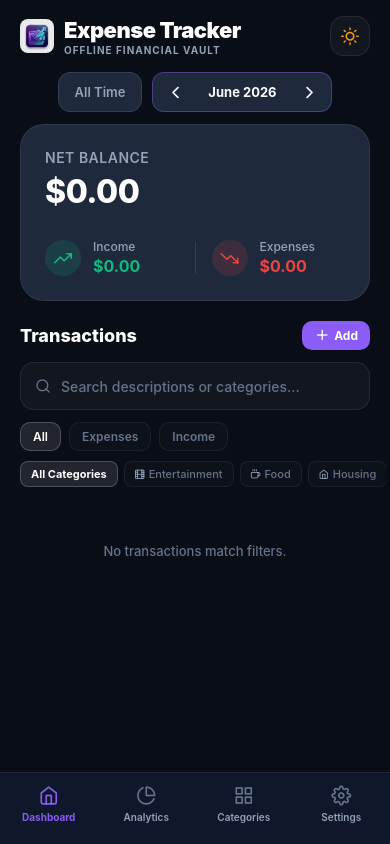
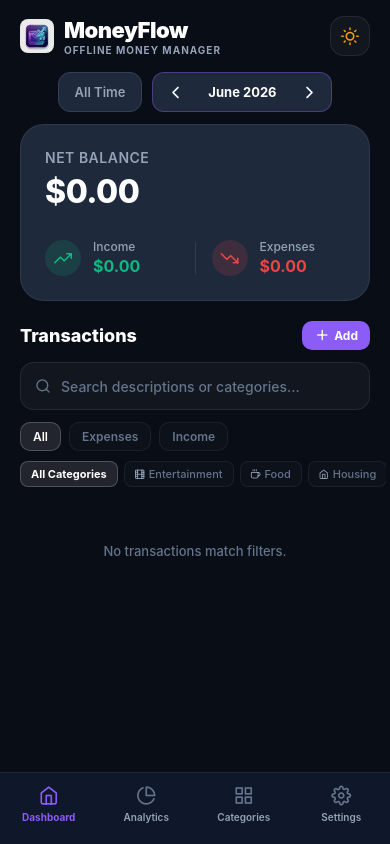
Before and after one commit to Balajijagan2000/personal-expense-tracker-app, a React Native app: screen / in a window 390 px wide. Built offline with nearby package versions, Linux system fonts and the light colour scheme.

Commit message:
version upgrade and minor fixes

```diff
--- a/App.tsx
+++ b/App.tsx
@@ -1,5 +1,5 @@
 import React, { useState, useMemo, useEffect } from 'react';
-import { StyleSheet, View, Text, SafeAreaView, Pressable, Platform, StatusBar, Alert, Image, FlatList } from 'react-native';
+import { StyleSheet, View, Text, SafeAreaView, Pressable, Platform, StatusBar, Alert, Image, FlatList, ActivityIndicator } from 'react-native';
 import { StatusBar as ExpoStatusBar } from 'expo-status-bar';
 import { AppProvider, useApp } from './src/context/AppContext';
 import BalanceCard from './src/components/BalanceCard';
@@ -13,8 +13,16 @@ import { Feather } from '@expo/vector-icons';
 type TabType = 'dashboard' | 'analytics' | 'categories' | 'settings';
 
 function MainAppContent() {
-  const { theme, toggleTheme, currencyCode, updateCurrency, resetAll, refreshData, transactions, selectedMonth, setSelectedMonth } = useApp();
+  const { theme, toggleTheme, currencyCode, updateCurrency, resetAll, refreshData, transactions, selectedMonth, setSelectedMonth, isLoading } = useApp();
   const isDark = theme === 'dark';
+
+  if (isLoading) {
+    return (
+      <SafeAreaView style={[styles.loadingRoot, isDark ? styles.rootDark : styles.rootLight]}>
+        <ActivityIndicator size="large" color="#8B5CF6" />
+      </SafeAreaView>
+    );
+  }
 
   const [activeTab, setActiveTab] = useState<TabType>('dashboard');
   const [isAddModalVisible, setIsAddModalVisible] = useState(false);
@@ -176,8 +184,8 @@ function MainAppContent() {
             style={{ width: 34, height: 34, borderRadius: 8 }}
           />
           <View>
-            <Text style={[styles.appName, isDark ? styles.textWhite : styles.textBlack]}>Expense Tracker</Text>
-            <Text style={[styles.appSubtitle, isDark ? styles.textMutedDark : styles.textMutedLight]}>Offline Financial Vault</Text>
+            <Text style={[styles.appName, isDark ? styles.textWhite : styles.textBlack]}>MoneyFlow</Text>
+            <Text style={[styles.appSubtitle, isDark ? styles.textMutedDark : styles.textMutedLight]}>Offline Money Manager</Text>
           </View>
         </View>
 
@@ -835,4 +843,9 @@ const styles = StyleSheet.create({
     fontWeight: '700',
     textAlign: 'center',
   },
+  loadingRoot: {
+    flex: 1,
+    alignItems: 'center',
+    justifyContent: 'center',
+  },
 });
--- a/app.json
+++ b/app.json
@@ -1,19 +1,19 @@
 {
   "expo": {
-    "name": "expense-tracker",
-    "slug": "expense-tracker",
-    "version": "2.0.0",
+    "name": "MoneyFlow",
+    "slug": "moneyflow",
+    "version": "2.2.0",
     "orientation": "portrait",
     "icon": "./assets/icon.png",
     "userInterfaceStyle": "light",
     "ios": {
       "supportsTablet": true,
-      "bundleIdentifier": "com.myapps.expensetracker",
-      "buildNumber": "1"
+      "bundleIdentifier": "com.myapps.moneyflow",
+      "buildNumber": "2"
     },
     "android": {
-      "package": "com.myapps.expensetracker",
-      "versionCode": 1,
+      "package": "com.myapps.moneyflow",
+      "versionCode": 2,
       "adaptiveIcon": {
         "backgroundColor": "#0F172A",
         "foregroundImage": "./assets/android-icon-foreground.png"
--- a/package.json
+++ b/package.json
@@ -1,6 +1,6 @@
 {
-  "name": "expense-tracker",
-  "version": "2.0.0",
+  "name": "moneyflow",
+  "version": "2.2.0",
   "main": "index.ts",
   "dependencies": {
     "@expo/vector-icons": "^15.0.2",
--- a/src/utils/excel.ts
+++ b/src/utils/excel.ts
@@ -75,7 +75,7 @@ export async function exportToExcel(monthFilter?: string): Promise<boolean> {
 
     // 3. Create a beautiful array-of-arrays for the Summary sheet
     const summaryRows = [
-      ['Expense Tracker - Financial Summary Report'],
+      ['MoneyFlow - Financial Summary Report'],
       ['Generated On', new Date().toLocaleString()],
       monthFilter ? [`Export Filter Month: ${monthFilter}`] : ['Export Filter: All-Time'],
       [],
```
